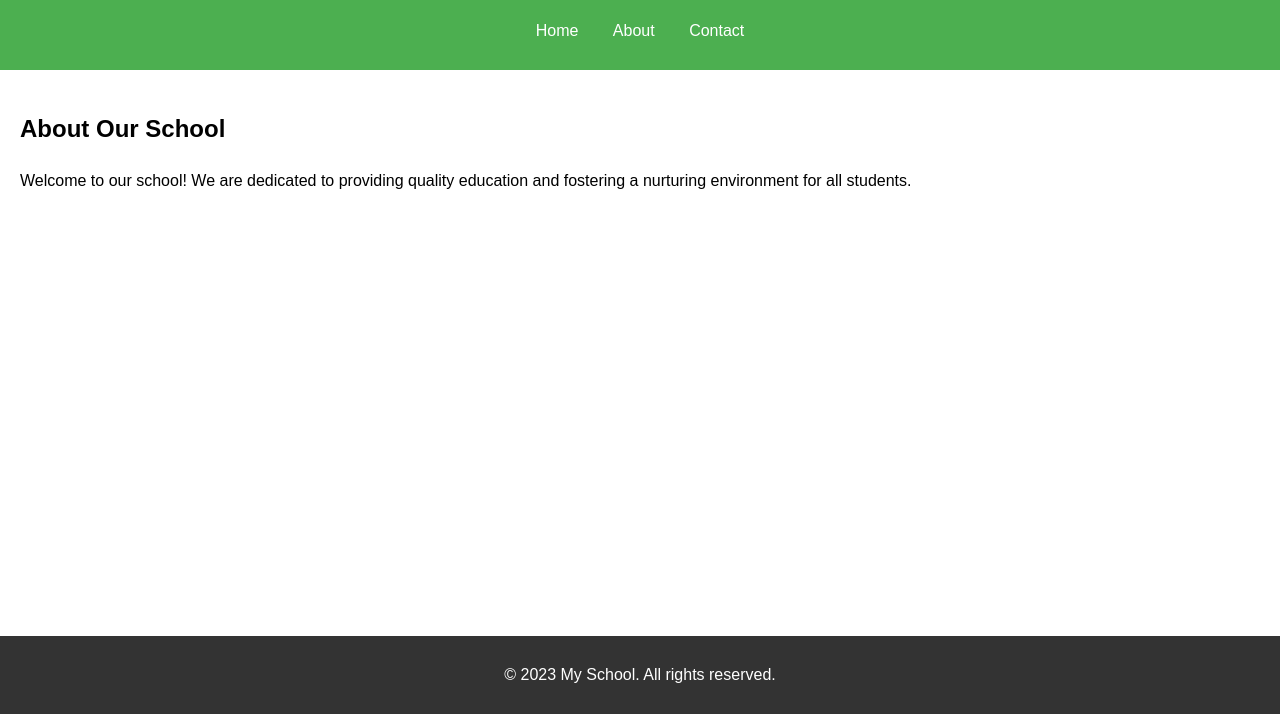
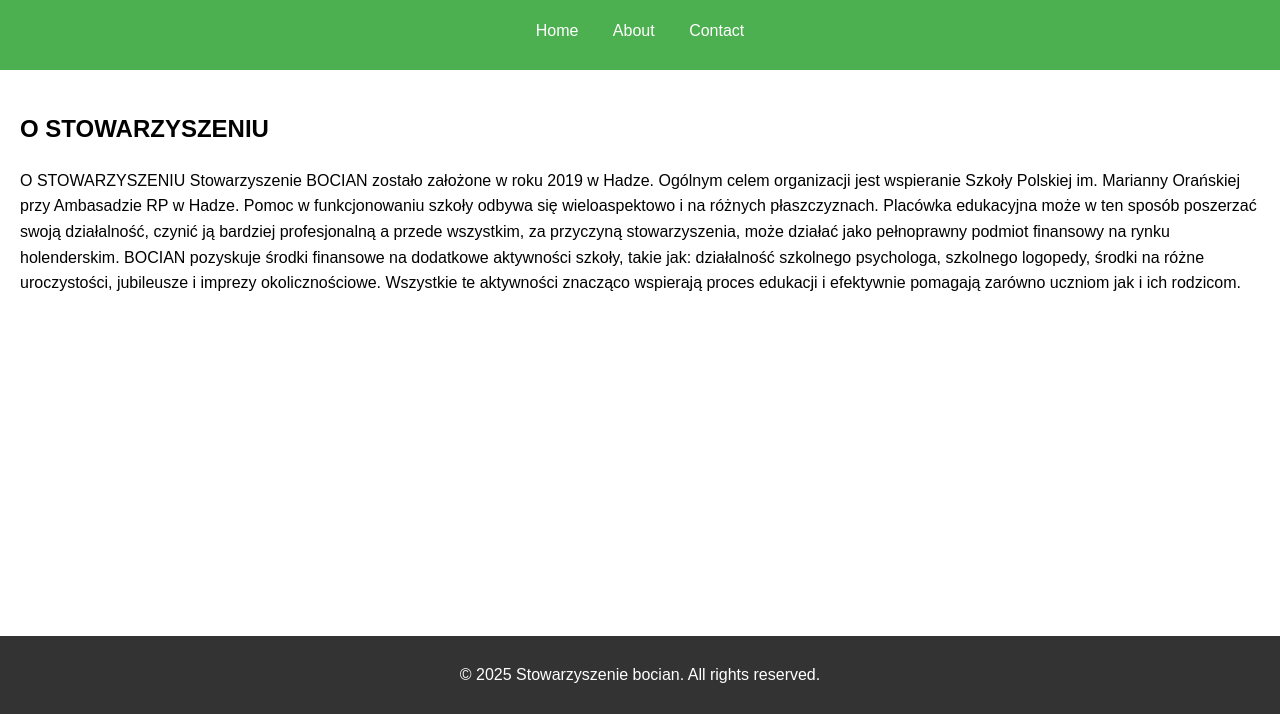
Before and after one commit to wfm125m/STOWARZYSZENIE-BOCIAN, a plain HTML site: page index.html in a window 1280 px wide. Shown: the part 86-800 px from the top of the page. Drawn offline with Linux system fonts and the light colour scheme.

Commit message:
Update index.html

```diff
--- a/index.html
+++ b/index.html
@@ -3,7 +3,7 @@
 <head>
     <meta charset="UTF-8">
     <meta name="viewport" content="width=device-width, initial-scale=1.0">
-    <title>My School - Home</title>
+    <title>Stowarzyszenie BOCIAN</title>
     <link rel="stylesheet" href="styles.css">
 </head>
 <body>
@@ -19,12 +19,14 @@
     </header>
     <main>
         <section>
-            <h2>About Our School</h2>
-            <p>Welcome to our school! We are dedicated to providing quality education and fostering a nurturing environment for all students.</p>
+            <h2>O STOWARZYSZENIU</h2>
+            <p>O STOWARZYSZENIU
+
+Stowarzyszenie BOCIAN zostało założone w roku 2019 w Hadze. Ogólnym celem organizacji jest wspieranie Szkoły Polskiej im. Marianny Orańskiej przy Ambasadzie RP w Hadze. Pomoc w funkcjonowaniu szkoły odbywa się wieloaspektowo i na różnych płaszczyznach. Placówka edukacyjna może w ten sposób poszerzać swoją działalność, czynić ją bardziej profesjonalną a przede wszystkim, za przyczyną stowarzyszenia, może działać jako pełnoprawny podmiot finansowy na rynku holenderskim. BOCIAN pozyskuje środki finansowe na dodatkowe aktywności szkoły, takie jak: działalność szkolnego psychologa, szkolnego logopedy, środki na różne uroczystości, jubileusze i imprezy okolicznościowe. Wszystkie te aktywności znacząco wspierają proces edukacji i efektywnie pomagają zarówno uczniom jak i ich rodzicom.</p>
         </section>
     </main>
     <footer>
-        <p>&copy; 2023 My School. All rights reserved.</p>
+        <p>&copy; 2025 Stowarzyszenie bocian. All rights reserved.</p>
     </footer>
 </body>
 </html>
```
